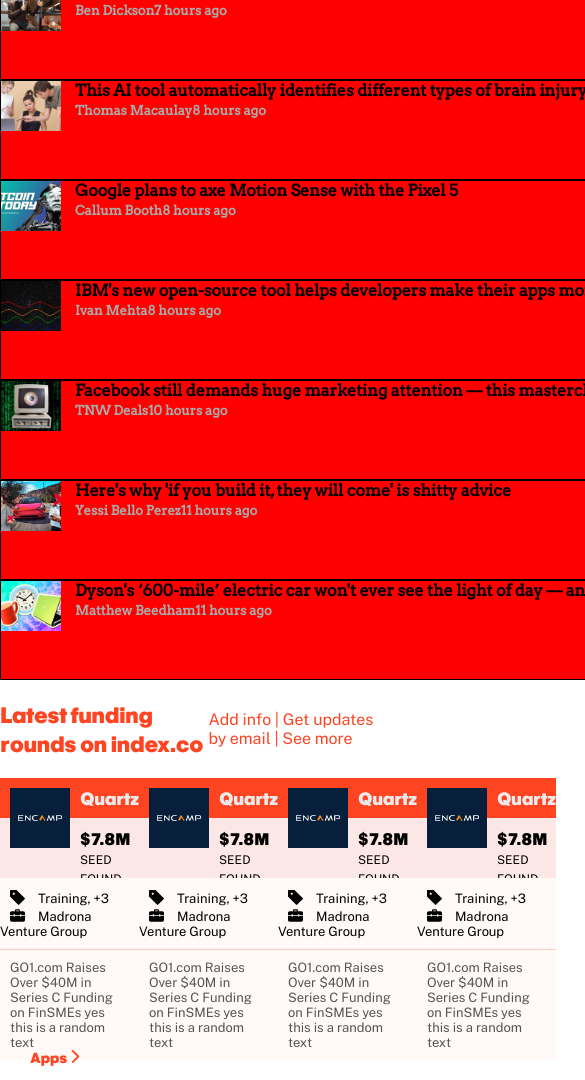
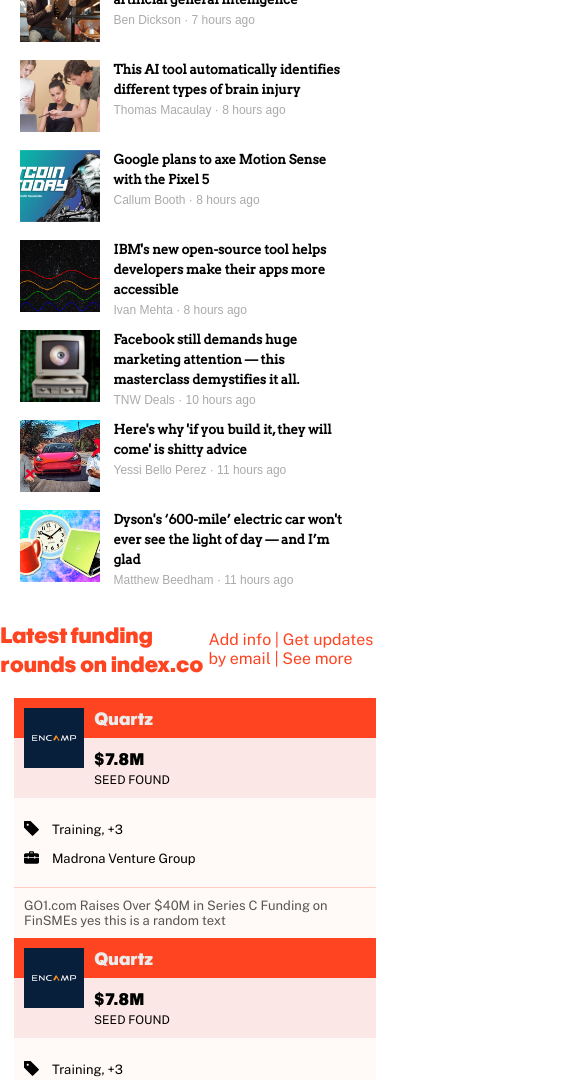
Before and after one commit to yahir91/TheNextWeb, a plain HTML site: page index.html in a window 390 px wide. Shown: the part 1073-2153 px from the top of the page, 585 px wide, since content can reach past the window. Drawn offline with Linux system fonts and the light colour scheme.

Commit message:
Fix responsive funding-section

```diff
--- a/assets/CSS/media-query.css
+++ b/assets/CSS/media-query.css
@@ -51,6 +51,10 @@
 
   .principal-container {
     font-size: 40px;
+  }
+
+  .hidden-article{
+    display: none!important;
   }
 }
 
@@ -131,24 +135,35 @@
     flex-direction: column;
     flex-wrap: wrap;
     width: 100%;
+    font-size: 13px;
   }
 
   .latest-news article {
     flex-direction: row;
-    width: 1000px;
-    background-color: red;
-    border: 1px solid;
-    height: 100px;
+    width: 90%;
+    height: 90px;
     align-items: initial;
-    margin-left: 0;
-    margin-right: 0;
   }
 
   .latest-news img {
-    max-width: 60px;
-    background-color: red;
-    height: 50px;
+    width: 80px;
+    height: 80%;
     object-fit: cover;
     object-position: center center;
   }
+
+  .hidden-article{
+    display: none !important;
+  }
+
+  .funding-container {
+  display: flex;
+  flex-direction: column;
+  width: 100%;
+  align-items: center;
+  }
+
+  .funding-container article {
+    width: 98%;
+  }
 }
--- a/assets/CSS/style.css
+++ b/assets/CSS/style.css
@@ -166,6 +166,7 @@ h2 {
   flex-wrap: wrap;
   max-width: 1152px;
   margin: auto;
+  font-size: 16px;
 }
 
 .latest-news article {
@@ -179,14 +180,14 @@ h2 {
 
 .latest-news img {
   max-width: 260px;
-  background-color: red;
   height: 150px;
   object-fit: cover;
   object-position: center center;
 }
 
 .latest-news p {
-  font-size: 16px;
+  font-size: 1em;
+  line-height: 20px;
   font-family: "Arvo", serif;
   font-weight: 600;
   padding-right: 20px;
@@ -196,8 +197,10 @@ h2 {
 .latest-news span {
   line-height: 15px;
   color: #aaa;
-  font-size: 13px;
+  font-size: 12px;
   align-self: flex-start;
+  font-family: Arial, Helvetica, sans-serif;
+  font-weight: lighter;
 }
 
 /*FUNDING CONTAINER SECTION*/
@@ -213,7 +216,7 @@ h2 {
 .funding-container article {
   display: flex;
   flex-direction: column;
-  max-width: 250px;
+  padding: 0 10px;
   max-height: 270px;
 }
 
--- a/index.html
+++ b/index.html
@@ -100,7 +100,7 @@
         <p>
           These are the 3 public tech companies with the fastest accelerating
           revenues <br />
-          <span>Yaron Yitzhak6 hours ago</span>
+          <span>Yaron Yitzhak · 6 hours ago</span>
         </p>
       </article>
       <article>
@@ -110,7 +110,7 @@
         <p>
           Everything you need to know about artificial general intelligence
           <br />
-          <span>Ben Dickson7 hours ago</span>
+          <span>Ben Dickson · 7 hours ago</span>
         </p>
       </article>
       <article>
@@ -120,7 +120,7 @@
         <p>
           This AI tool automatically identifies different types of brain
           injury <br />
-          <span>Thomas Macaulay8 hours ago</span>
+          <span>Thomas Macaulay · 8 hours ago</span>
         </p>
       </article>
       <article>
@@ -129,7 +129,7 @@
         </div>
         <p>
           Google plans to axe Motion Sense with the Pixel 5 <br />
-          <span>Callum Booth8 hours ago</span>
+          <span>Callum Booth · 8 hours ago</span>
         </p>
       </article>
       <article>
@@ -139,7 +139,7 @@
         <p>
           IBM's new open-source tool helps developers make their apps more
           accessible <br />
-          <span>Ivan Mehta8 hours ago</span>
+          <span>Ivan Mehta · 8 hours ago</span>
         </p>
       </article>
       <article>
@@ -149,7 +149,7 @@
         <p>
           Facebook still demands huge marketing attention — this masterclass
           demystifies it all. <br />
-          <span>TNW Deals10 hours ago</span>
+          <span>TNW Deals · 10 hours ago</span>
         </p>
       </article>
       <article>
@@ -158,7 +158,7 @@
         </div>
         <p>
           Here's why 'if you build it, they will come' is shitty advice <br />
-          <span>Yessi Bello Perez11 hours ago</span>
+          <span>Yessi Bello Perez · 11 hours ago</span>
         </p>
       </article>
       <article>
@@ -168,7 +168,7 @@
         <p>
           Dyson's ‘600-mile’ electric car won't ever see the light of day —
           and I’m glad <br />
-          <span>Matthew Beedham11 hours ago</span>
+          <span>Matthew Beedham · 11 hours ago</span>
         </p>
       </article>
     </section>
@@ -276,14 +276,14 @@
         </div>
       </article>
 
-      <article>
+      <article class="hidden-article">
         <img class="funding-img" src="assets/images/encamp.png" alt="encamp image" />
         <div class="top-funding">
           <div class="top-funding1">
             <h3>Quartz</h3>
           </div>
           <div class="top-funding2">
-            <p class="price">$7.8M</p>
+            <p class="price">$8.8M</p>
             <span>SEED FOUND</span>
           </div>
         </div>
```
